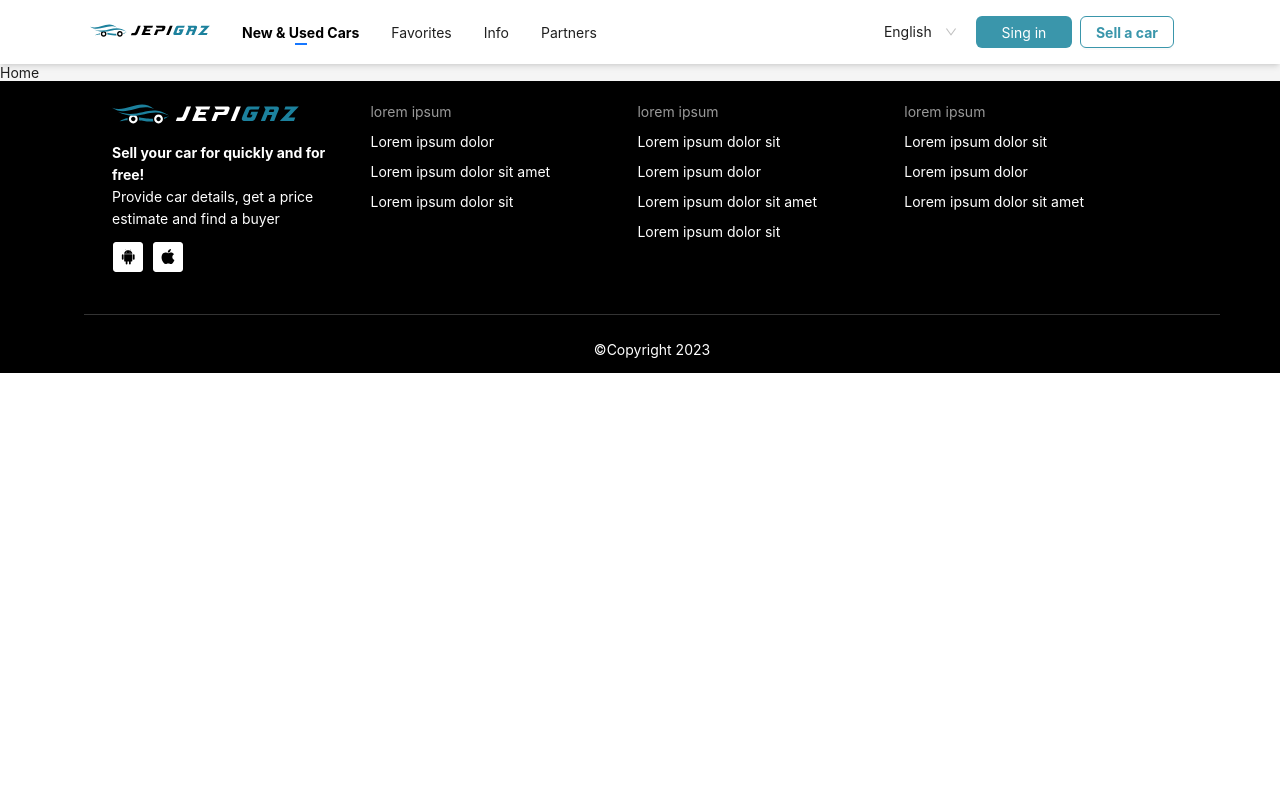
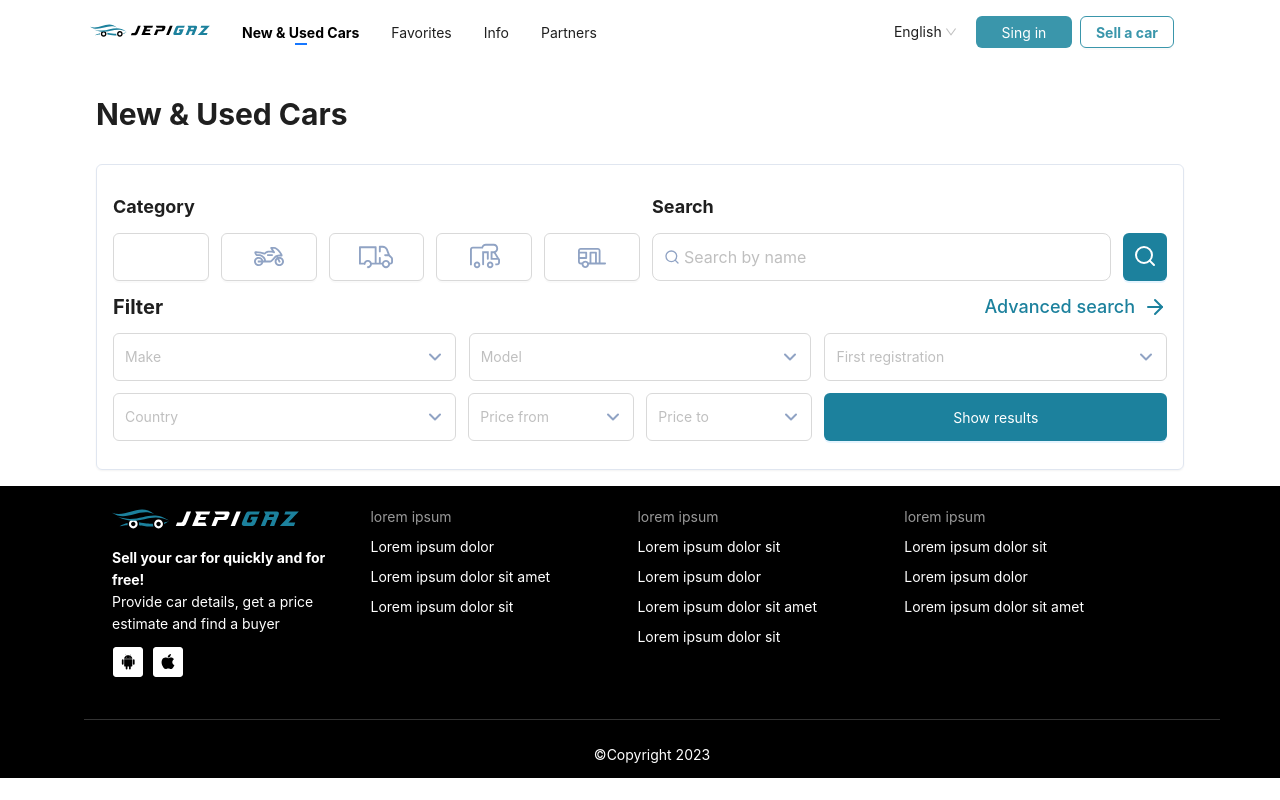
Before and after one commit to Asif2021/jepigaz, a React (Vite) app: page / in a window 1280 px wide. Built offline with nearby package versions, Linux system fonts and the light colour scheme.

Commit message:
Advance filter UI added

```diff
--- a/src/Components/Layout.jsx
+++ b/src/Components/Layout.jsx
@@ -12,7 +12,7 @@ const AppLayout = () => {
 <Header className='bg-white shadow-md'>
     <Navbar/>
 </Header>
-<Content>
+<Content className='bg-white'>
 <Routes>
 <Route path="/" element={ <Home/> } />
 </Routes>
--- /dev/null
+++ b/src/Components/Pages/Home/AdvanceFilter.jsx
@@ -0,0 +1,102 @@
+import React from "react";
+import "../../Styles/Home.css";
+import Typography from "antd/es/typography/Typography";
+import AppButton from "../../Reuseable/Button/Button";
+import InputField from "../../Reuseable/InputField";
+import { Link } from "react-router-dom";
+import InputSelector from "../../Reuseable/InputSelector";
+
+const AdvanceFilter = () => {
+  return (
+    <div className="advanceFilter hidden sm:block border border-solid border-[#E0E6F0] shadow-sm p-4 rounded-md">
+      <div className="flex flex-col md:flex-row gap-3">
+        <div className="w-full md:w-2/4">
+          <Typography className="text-lg font-bold  py-3">Category</Typography>
+          <div className="flex gap-3">
+            <AppButton
+              icon={<img src="/icons/sports-car.svg" alt="" />}
+              className="h-12"
+            />
+            <AppButton
+              icon={<img src="/icons/motorcycle.svg" alt="" />}
+              className="h-12"
+            />
+            <AppButton
+              icon={<img src="/icons/truck.svg" alt="" />}
+              className="h-12"
+            />
+            <AppButton
+              icon={<img src="/icons/campervan.svg" alt="" />}
+              className="h-12"
+            />
+            <AppButton
+              icon={<img src="/icons/caravan.svg" alt="" />}
+              className="h-12"
+            />
+          </div>
+        </div>
+        <div className="w-full md:w-2/4">
+          <Typography className="text-lg font-bold py-3">Search</Typography>
+          <div className="flex gap-3">
+            <InputField
+              placeholder="Search by name"
+              prefix={<img src="/icons/search.svg" alt="" />}
+              className="h-12"
+            />
+            <AppButton
+              type="primary"
+              className="SearchBtn h-12 bg-[#1c819d] overflow-hidden"
+              icon={<img src="/icons/searchbtn.svg" alt="" />}
+              style={{ width: "50px" }}
+            />
+          </div>
+        </div>
+      </div>
+      <div className="flex justify-between py-3">
+        <Typography className="text-xl font-bold">Filter</Typography>
+        <Link
+          className="hidden text-lg font-medium sm:flex"
+          style={{ color: "#1C819D" }}
+        >
+          Advanced search{" "}
+          <img src="/icons/arrow-right.svg" alt="" className="ml-2" />
+        </Link>
+      </div>
+      <div className="flex flex-col md:flex-row justify-between gap-3">
+        <InputSelector
+          className="h-12 w-full md:w-[32.5%]"
+          placeholder="Make"
+        />
+        <InputSelector
+          className="h-12 w-full md:w-[32.5%]"
+          placeholder="Model"
+        />
+        <InputSelector
+          className="h-12 w-full md:w-[32.5%]"
+          placeholder="First registration"
+        />
+      </div>
+      <div className="flex flex-col md:flex-row justify-between my-3 gap-3">
+        <InputSelector
+          className="h-12 w-full md:w-[32.5%]"
+          placeholder="Country"
+        />
+        <InputSelector
+          className="h-12 w-full md:w-[15.7%]"
+          placeholder="Price from"
+        />
+        <InputSelector
+          className="h-12 w-full md:w-[15.7%]"
+          placeholder="Price to"
+        />
+        <AppButton
+          className="showResults h-12 w-full md:w-[32.5%] bg-[#1c819d] overflow-hidden"
+          type="primary"
+          text="Show results"
+        />
+      </div>
+    </div>
+  );
+};
+
+export default AdvanceFilter;
--- a/src/Components/Pages/Home/Home.jsx
+++ b/src/Components/Pages/Home/Home.jsx
@@ -1,8 +1,15 @@
+import Typography from 'antd/es/typography/Typography'
+import AdvanceFilter from './AdvanceFilter'
 import React from 'react'
 
 const Home = () => {
   return (
-    <div>Home</div>
+    <div className='bg-white pb-4 mx-24'>
+      <Typography className='text-3xl font-bold py-8'>
+        New & Used Cars
+      </Typography>
+      <AdvanceFilter/>
+      </div>
   )
 }
 
--- a/src/Components/Reuseable/Button/Button.jsx
+++ b/src/Components/Reuseable/Button/Button.jsx
@@ -1,9 +1,9 @@
 import React from 'react'
 import { Button } from 'antd'
 
-const AppButton = ({type, className, icon, onClick, text}) => {
+const AppButton = ({type, className, icon, onClick, text, style}) => {
   return (
-    <Button type={type} className={className} icon={icon} onClick={onClick} >{text}</Button>
+    <Button type={type} className={className} icon={icon} onClick={onClick} style={style} >{text}</Button>
   )
 }
 
--- /dev/null
+++ b/src/Components/Reuseable/InputField.jsx
@@ -0,0 +1,10 @@
+import React from 'react'
+import { Input } from 'antd';
+
+const InputField = ({placeholder, className, prefix, onChange}) => {
+  return (<Input placeholder={placeholder} className={className} prefix={prefix}
+    onChange={onChange} size='large'/>
+  )
+}
+
+export default InputField
--- /dev/null
+++ b/src/Components/Reuseable/InputSelector.jsx
@@ -0,0 +1,24 @@
+import React from 'react'
+import { Select } from 'antd';
+
+const InputSelector = ({options, placeholder, className, onChange, defaultValue, value}) => {
+  return (
+    <Select
+    // showSearch
+    className={className}
+    placeholder={placeholder}
+    optionFilterProp='children'
+    suffixIcon={<img src="icons/chevron-down.svg" alt="" />}
+    filterOption={(input, option) => (option?.label ?? '').includes(input)}
+    filterSort={(optionA, optionB) =>
+      (optionA?.label ?? '').toLowerCase().localeCompare((optionB?.label ?? '').toLowerCase())
+    }
+    value={value}
+    options={options}
+    onChange={onChange}
+    defaultValue={defaultValue}
+  />
+  )
+}
+
+export default InputSelector
--- /dev/null
+++ b/src/Components/Styles/Home.css
@@ -0,0 +1,9 @@
+.advanceFilter .ant-btn.ant-btn-icon-only{
+    width: 100px;
+}
+.SearchBtn{
+   background-color: #1c819d !important;
+}
+.showResults:hover{
+   background-color: #1c819d !important;
+}
--- a/src/Components/Styles/Navbar.css
+++ b/src/Components/Styles/Navbar.css
@@ -4,6 +4,9 @@
 .navbar .ant-menu-light.ant-menu-horizontal >.ant-menu-item-selected{
     color: black;
     font-weight: bold;
+   }
+.navbar .ant-select-single .ant-select-selector .ant-select-selection-item{
+    padding: 10px;
    }
 .navbar .ant-menu-item::after{
     width: 12px !important;
```
